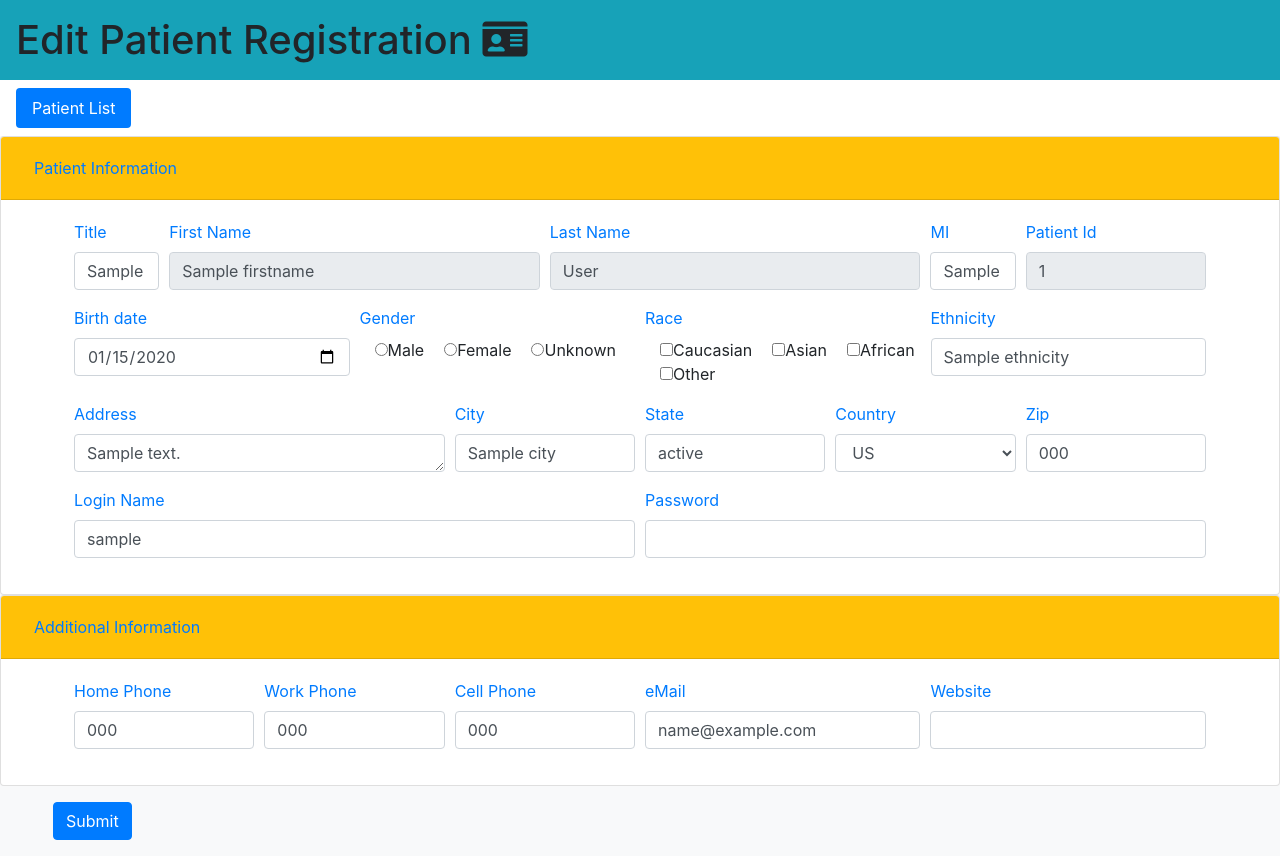
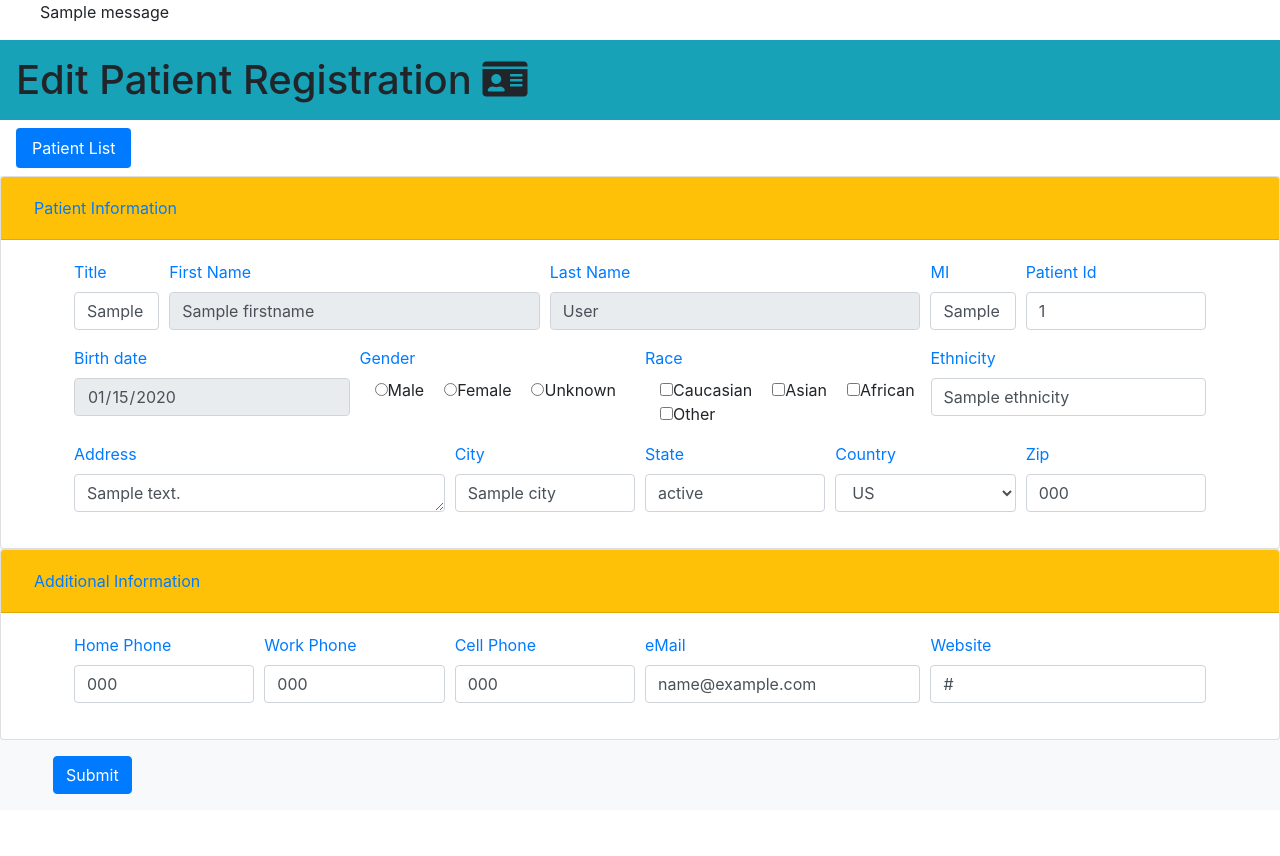
Before and after one commit to anantpad/PatReg, a Flask app: page /edit?patientid=1 in a window 1280 px wide. After the commit the page ends 794 px from the top, so only its background shows below. Run offline with Flask 2, Linux system fonts and the light colour scheme; one stand-in notice (Sample message) is shown; a database or web service that is not in the repository returns one stand-in record (values such as "Sample title"); some libraries are stand-ins or nearby versions.

Commit message:
Updated flash messages

```diff
--- a/app.py
+++ b/app.py
@@ -8,6 +8,8 @@ from flask import redirect, session, flash
 #this function initializes any application
 app = Flask(__name__)
 app.debug = True
+
+app.secret_key = "sri"
 
 #config
 app.config["MONGO_URI"] = "mongodb://sridhar:asdf@cluster0-shard-00-00-aou9c.mongodb.net:27017,cluster0-shard-00-01-aou9c.mongodb.net:27017,cluster0-shard-00-02-aou9c.mongodb.net:27017/pat_reg?ssl=true&replicaSet=Cluster0-shard-0&authSource=admin&retryWrites=true&w=majority"
@@ -23,14 +25,17 @@ def login():
     else:
         loginname = request.form["username"]
         password = request.form["password"]
+        session["loggedin"] = loginname
         # record = mongo.db.patient_info.find_one({"loginname": loginname, "password": password})
         # print(record["loginname"])
         # if record["loginname"] == loginname and record["password"] == password:
         #     return render_template("patient_reg.html", firstname = record["firstname"], lastname = record["lastname"])
         if loginname == 'sridhar' and password == 'asdf1234':
+            flash("Logged in Successfully")
             return redirect("/patlist")
         else:
             flash("Invalid Username or password")
+            return redirect("/")
 
 @app.route("/patient", methods = ['GET', 'POST'])
 def patlogin():
@@ -67,26 +72,28 @@ def patientinfo():
         wphone = request.form["wphone"]
         mphone = request.form["mphone"]
         email = request.form["email"]
-        loginname = request.form["loginname"]
+        website = request.form["website"]
         mongo.db.patient_info.insert_one(
             {"title":title, "firstname":firstname, "lastname":lastname, "mi":mi, "patientid":patientid,
              "birthdate":birthdate, "gender":gender, "race":race, "ethnicity":ethnicity,
              "address":address, "city":city, "state":state, "country":country,"zip":zip,
-             "hphone":hphone, "wphone":wphone, "mphone":mphone, "email":email, "loginname":loginname, "active":"Y"})
+             "hphone":hphone, "wphone":wphone, "mphone":mphone, "email":email, "website": website, "active":"Y"})
+        flash("Patient Created Successfully")
         return redirect("/patlist")
 
 @app.route("/patlist", methods = ['GET', 'POST'])
 def patlist():
     if request.method == 'GET':
         patientList = mongo.db.patient_info.find({})
+        print(patientList)
         return render_template("pat_list.html", patientList = patientList)
 
 @app.route("/delete", methods = ['GET', 'POST'])
 def delete():
     if request.method == 'GET':
         patientid = request.args['patientid']
-        print(patientid)
         mongo.db.patient_info.delete_one({'patientid':patientid})
+        flash("Selected Patient Record deleted")
         return redirect("/patlist")
 
 @app.route("/edit", methods=['GET','POST'])
@@ -112,14 +119,16 @@ def edit():
         wphone = record["wphone"]
         mphone = record["mphone"]
         email = record["email"]
-        loginname = record["loginname"]
-        password = record["password"]
+        website = record["website"]
         print(address)
         return render_template("editpatientreg.html", title = title, firstname = firstname, lastname = lastname, mi = mi, patientid = patientid,
                                birthdate = birthdate, gender = gender, race = race, ethnicity = ethnicity, address = address, city = city, state = state, country = country, zip = zip,
-                               hphone = hphone, wphone = wphone, mphone = mphone, email = email, loginname = loginname)
+                               hphone = hphone, wphone = wphone, mphone = mphone, email = email, website = website)
     elif request.method == 'POST':
         patientid = request.form["patientid"]
+        title = request.form["title"]
+        mi = request.form["mi"]
+        gender = request.form["gender"]
         race = request.form["race"]
         ethnicity = request.form["ethnicity"]
         address = request.form["address"]
@@ -131,11 +140,20 @@ def edit():
         wphone = request.form["wphone"]
         mphone = request.form["mphone"]
         email = request.form["email"]
-        loginname = request.form["loginname"]
-        mongo.db.patient_info.update_one({"patientid":patientid},
-                                         {"$set":{"race":race,"ethnicity":ethnicity, "address":address,"city":city, "state":state, "country":country, "zip":zip,
-                                                  "hphone":hphone, "wphone":wphone, "mphone":mphone, "email":email, "loginname":loginname}})
+        website = request.form["website"]
+        mongo.db.patient_info.update_one(
+            {"patientid": patientid},{"$set":{"title": title, "mi": mi, "gender": gender, "race": race,"ethnicity": ethnicity,
+                                             "address": address,"city": city, "state": state, "country": country, "zip": zip,
+                                             "hphone": hphone, "wphone": wphone, "mphone": mphone, "email": email, "website": website}})
+        flash("Patient Record edited Successfully")
         return redirect("/patlist")
+
+@app.route("/logout", methods=['GET', 'POST'])
+def logout():
+    flash(session["loggedin"] + " " + "Logged Out Successfully")
+    session.pop("loggedin", None)
+    print(session)
+    return redirect("/")
 
 #run
 if __name__ == "__main__":
--- a/templates/editPatientReg.html
+++ b/templates/editPatientReg.html
@@ -30,11 +30,11 @@
               <div class="form-row ml-5 mr-5">
                   <div class="form-group col-1">
                     <label for="title" class="text-primary">Title</label>
-                    <input class="form-control" type="text" name="title" value="{{title}}">
+                    <input class="form-control" type="title" name="title" value="{{title}}">
                   </div>
                   <div class="form-group col-4">
                     <label for="firstname" class="text-primary">First Name</label>
-                    <input class="form-control" type="text" name="firstname" value="{{firstname}}" disabled>
+                    <input class="form-control" type="firstname" name="firstname" value="{{firstname}}" disabled>
                   </div>
                   <div class="form-group col-4">
                     <label for="lastname" class="text-primary">Last Name</label>
@@ -46,25 +46,25 @@
                   </div>
                   <div class="form-group col-2">
                     <label for="patientid" class="text-primary">Patient Id</label>
-                    <input class="form-control" type="patientid" name="patientid" value="{{patientid}}" disabled>
+                    <input class="form-control" type="patientid" name="patientid" value="{{patientid}}">
                   </div>
                 </div>
               <div class="form-row ml-5 mr-5">
                   <div class="form-group col-3">
                     <label for="birthdate" class="text-primary">Birth date</label>
-                    <input class="form-control" type="date" name="birthdate" value="{{birthdate}}" required>
+                    <input class="form-control" type="date" name="birthdate" value="{{birthdate}}" disabled>
                   </div>
                   <div class="form-group col-3">
                     <label for="gender" class="text-primary">Gender</label>
-                    <div class="form-row">
+                    <div class="form-row" name = "gender" value="{{gender}}">
                       <div class="form-check">
-                        <input type="radio" name="gender" value="{{gender}}">Male
+                        <input type="radio">Male
                       </div>
                       <div class="form-check">
-                        <input type="radio" name="gender" value="{{gender}}">Female
+                        <input type="radio">Female
                       </div>
                       <div class="form-check">
-                        <input type="radio" name="gender" value="{{gender}}">Unknown
+                        <input type="radio">Unknown
                       </div>
                     </div>
                   </div>
@@ -116,16 +116,6 @@
                     <input class="form-control" type="text" name="zip" value="{{zip}}">
                   </div>
               </div>
-              <div class="form-row ml-5 mr-5">
-                <div class="form-group col-6">
-                  <label for="loginname" class="text-primary">Login Name</label>
-                  <input class="form-control" font="sans-Serif" type="text" name="loginname" value="{{loginname}}" required>
-                </div>
-                <div class="form-group col-6">
-                  <label for="password" class="text-primary">Password</label>
-                  <input class="form-control" type="password" name="password" value="" required>
-                </div>
-              </div>
             </div>
           </div>
         </div>
--- a/templates/layout.html
+++ b/templates/layout.html
@@ -14,6 +14,13 @@
     <script src="https://stackpath.bootstrapcdn.com/bootstrap/4.4.1/js/bootstrap.bundle.min.js" integrity="sha384-6khuMg9gaYr5AxOqhkVIODVIvm9ynTT5J4V1cfthmT+emCG6yVmEZsRHdxlotUnm" crossorigin="anonymous"></script>
   </head>
   <body>
+    {% with messages = get_flashed_messages() %}
+    {% for message in messages %}
+    <ul>
+      {{message}}
+    </ul>
+    {% endfor %}
+    {% endwith %}
     {% block content %}
     {% endblock %}
   </body>
```
Also changed, not shown: templates/login.html (+26 -3 lines), templates/pat_list.html (+10 -5 lines), templates/patient_reg.html (+5 -5 lines).
